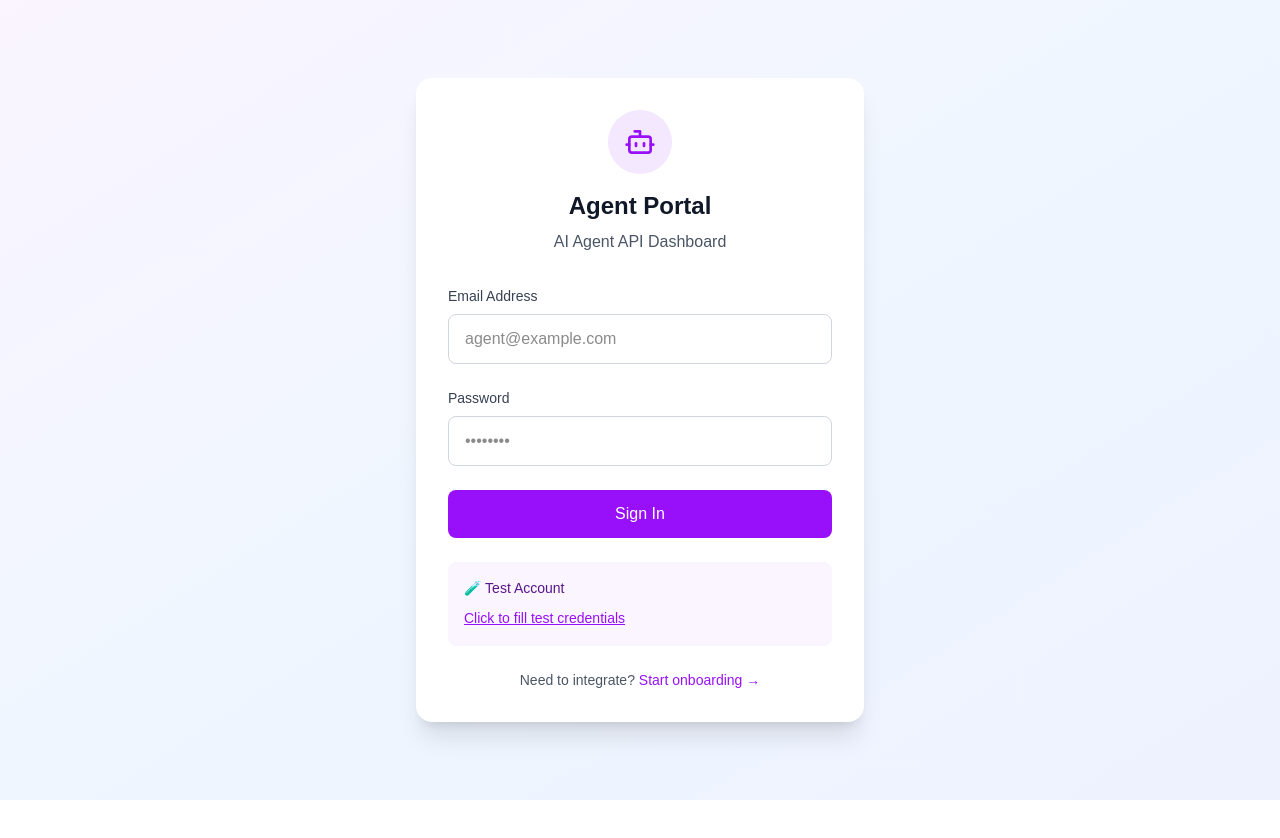
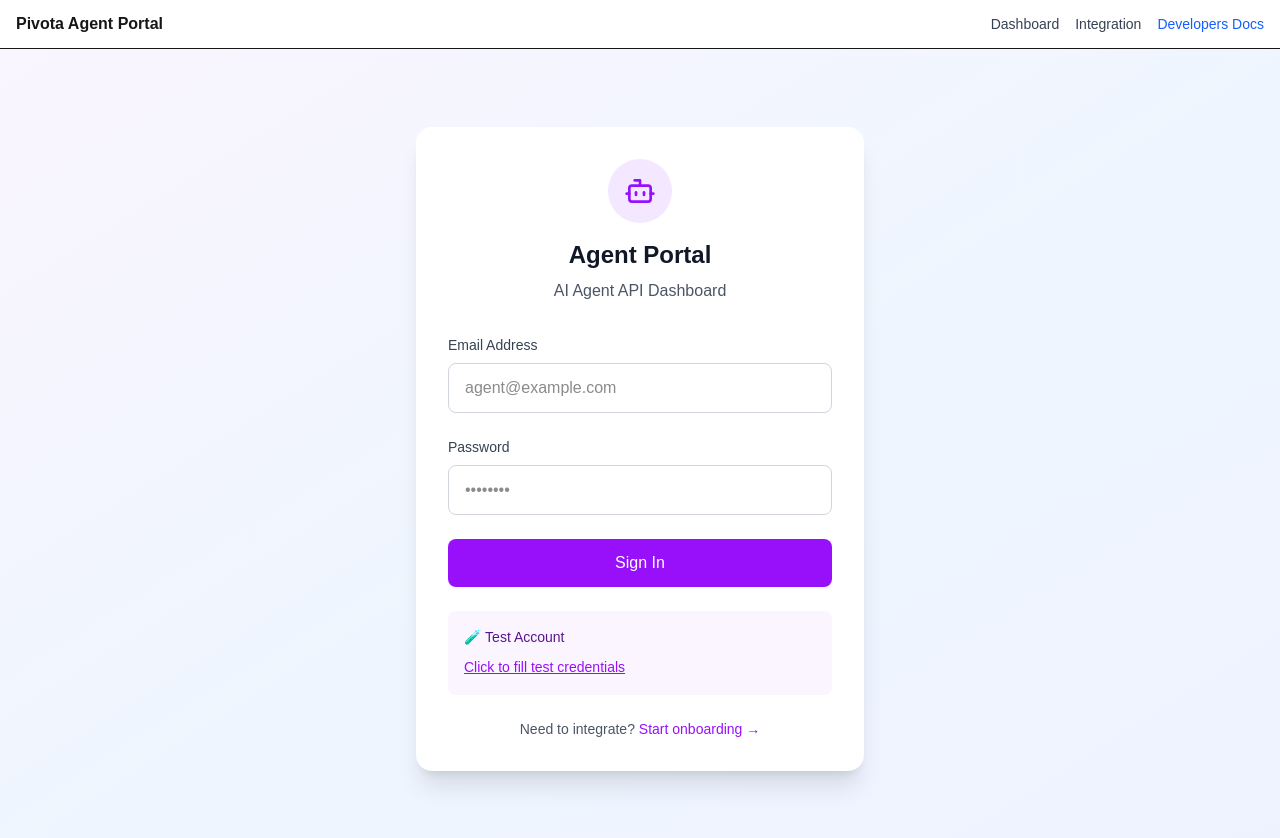
Before and after one commit to pengxu9-rgb/pivota-agents-portal, a Next.js app: page /login in a window 1280 px wide. Shown: the top 838 px of the page. Before the commit the page ends 800 px from the top, so only its background shows below. Built offline with nearby package versions, Linux system fonts and the light colour scheme.

Commit message:
feat(docs): add Developers Docs pages (/developers/docs, /developers/quickstart) and nav link in header

```diff
--- a/app/layout.tsx
+++ b/app/layout.tsx
@@ -24,10 +24,16 @@ export default function RootLayout({
 }>) {
   return (
     <html lang="en">
-      <body
-        className={`${geistSans.variable} ${geistMono.variable} antialiased`}
-      >
-        {children}
+      <body className={`${geistSans.variable} ${geistMono.variable} antialiased`}>
+        <header className="w-full border-b bg-white/80 backdrop-blur px-4 py-3 flex items-center justify-between">
+          <a href="/" className="font-semibold">Pivota Agent Portal</a>
+          <nav className="space-x-4">
+            <a href="/dashboard" className="text-sm text-gray-700 hover:text-black">Dashboard</a>
+            <a href="/integration" className="text-sm text-gray-700 hover:text-black">Integration</a>
+            <a href="/developers/docs" className="text-sm text-blue-600 hover:underline">Developers Docs</a>
+          </nav>
+        </header>
+        <main>{children}</main>
       </body>
     </html>
   );
--- /dev/null
+++ b/src/app/developers/docs/page.tsx
@@ -0,0 +1,22 @@
+export default async function DevelopersDocsPage() {
+  const res = await fetch('https://web-production-fedb.up.railway.app/agent/docs/overview', { cache: 'no-store' });
+  if (!res.ok) {
+    return <div className="p-6">Failed to load docs overview</div>;
+  }
+  const data = await res.json();
+  const sections: { id: string; title: string; path: string }[] = data.sections || [];
+  return (
+    <div className="p-6 max-w-3xl mx-auto">
+      <h1 className="text-2xl font-semibold mb-4">Developers Documentation</h1>
+      <ul className="space-y-2 list-disc pl-6">
+        {sections.map((s) => (
+          <li key={s.id}>
+            <a className="text-blue-600 hover:underline" href={s.path} target="_blank" rel="noreferrer">
+              {s.title}
+            </a>
+          </li>
+        ))}
+      </ul>
+    </div>
+  );
+}
--- /dev/null
+++ b/src/app/developers/quickstart/page.tsx
@@ -0,0 +1,13 @@
+import React from 'react';
+
+export default async function QuickstartPage() {
+  const res = await fetch('https://web-production-fedb.up.railway.app/agent/docs/quickstart.md', { cache: 'no-store' });
+  const md = res.ok ? await res.text() : '# Quickstart\n\nFailed to load docs.';
+  // Lightweight markdown: render preformatted for now; can replace with react-markdown later
+  return (
+    <div className="p-6 max-w-3xl mx-auto">
+      <h1 className="text-2xl font-semibold mb-4">Quickstart</h1>
+      <pre className="whitespace-pre-wrap text-sm bg-gray-50 p-4 rounded border">{md}</pre>
+    </div>
+  );
+}
```
